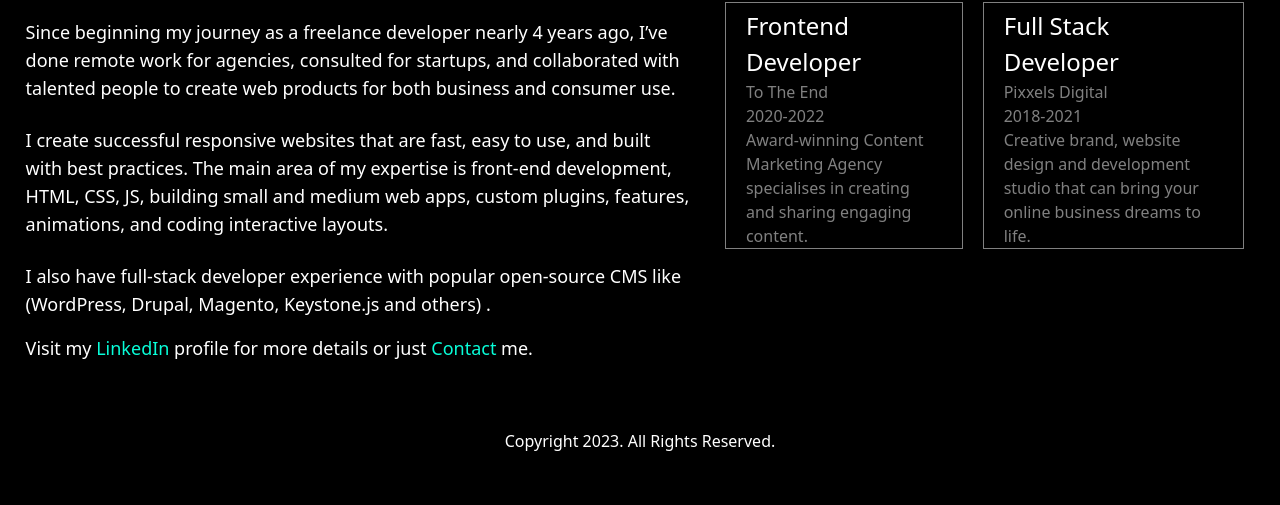
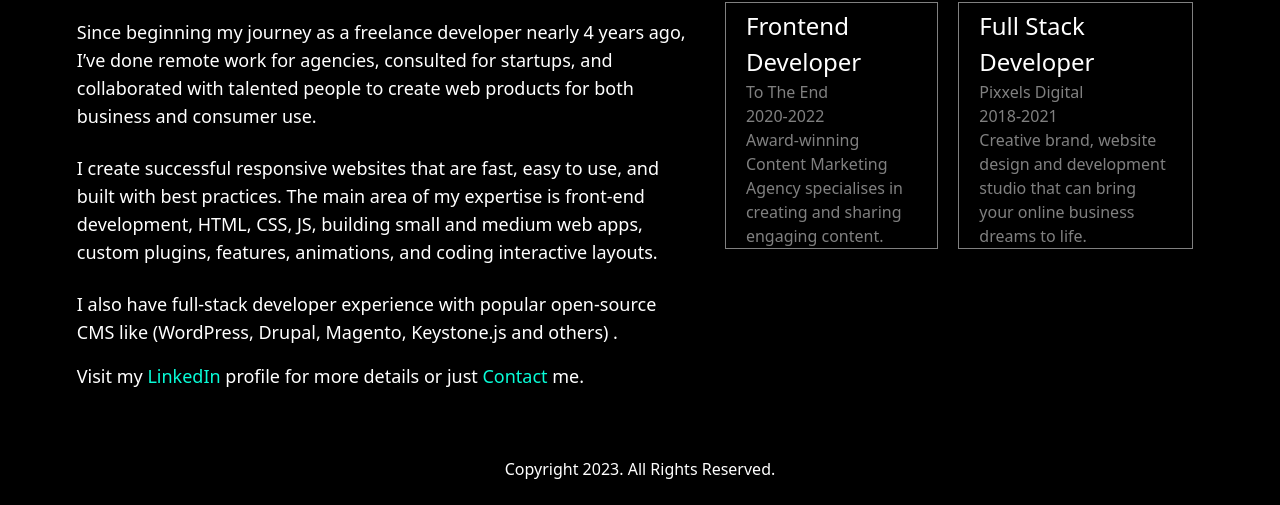
Before and after one commit to Adeyemidev/Portfolio, a website: page Skills page/index.html in a window 1280 px wide. Shown: the part 327-832 px from the top of the page. Before the commit the page ends 804 px from the top, so only its background shows below. Drawn offline with nearby package versions, Linux system fonts and the light colour scheme.

Commit message:
Update input.css
I increase the section margin

```diff
--- a/Skills page/input.css
+++ b/Skills page/input.css
@@ -16,7 +16,7 @@ line-height: 6rem;
 font-weight: 400;
 margin-bottom: 30px;}
 
-section{margin: 4% 2%;}
+section{margin: 4% 6%;}
 
 .border1{background-color: gray;
 margin-bottom: 7px;
```
